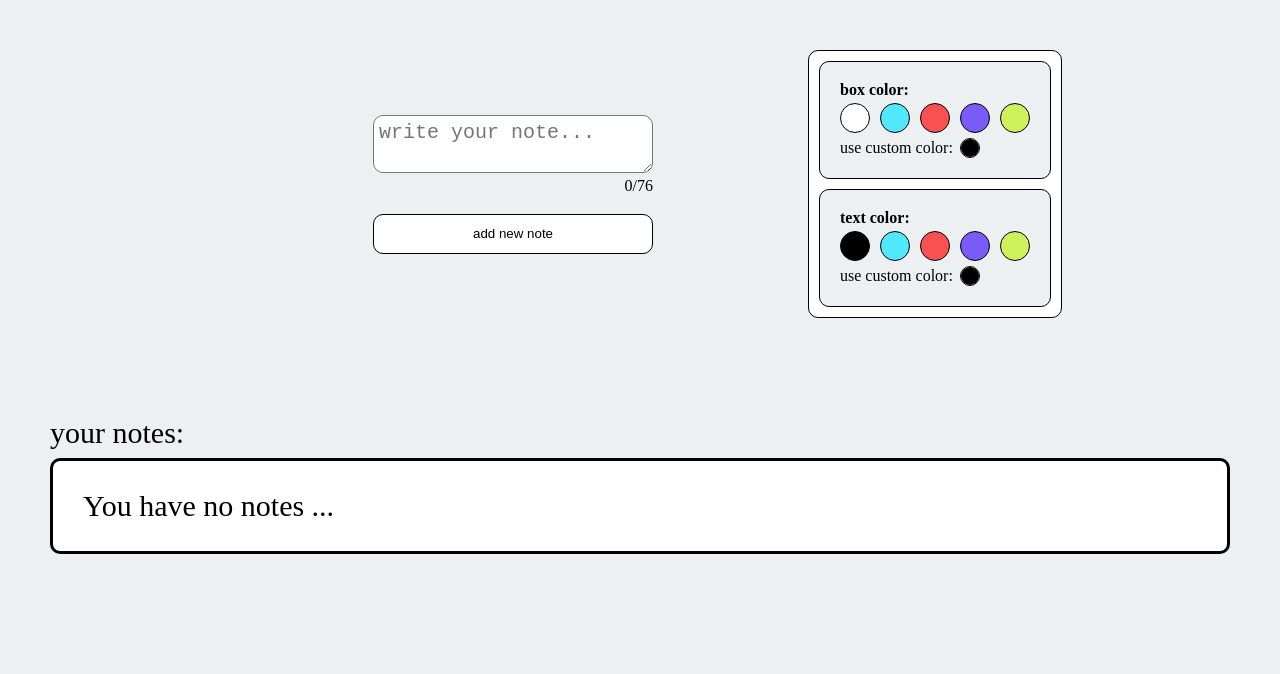
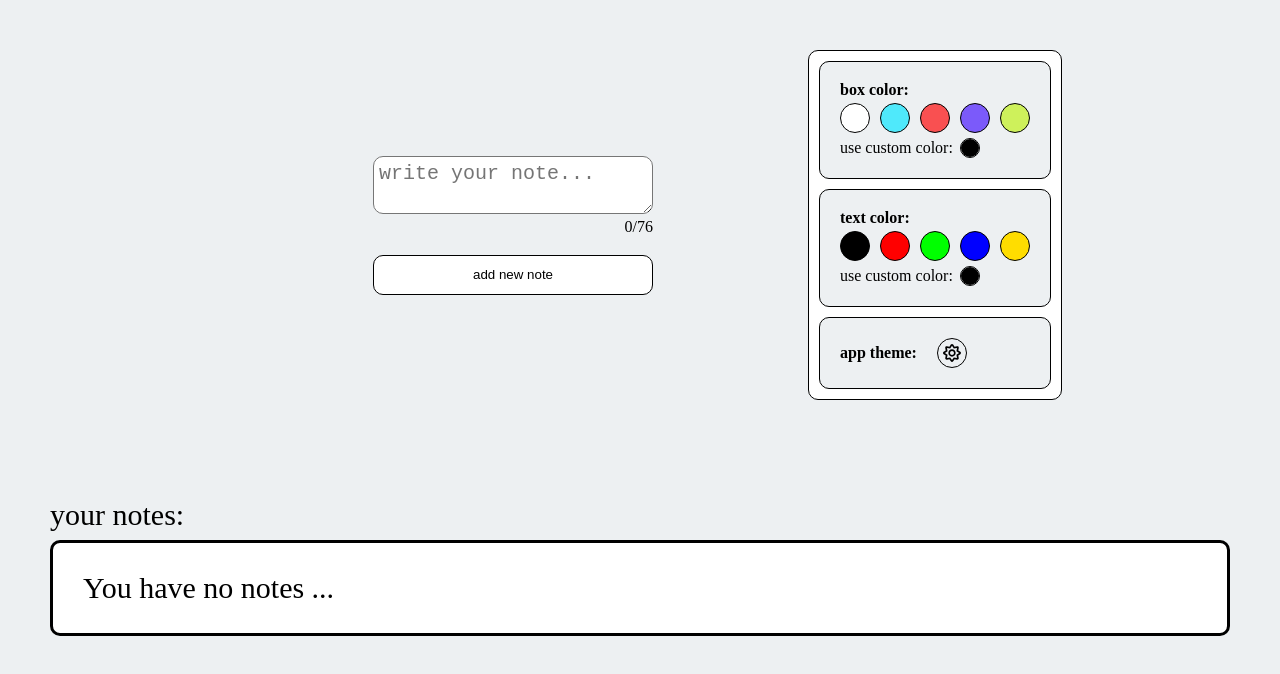
Before and after one commit to parsa-sbg/note-app, a React (Create React App) app: page / in a window 1280 px wide. Shown: the top 674 px of the page. Built offline with nearby package versions, Linux system fonts and the light colour scheme.

Commit message:
add dark mode feature

```diff
--- a/src/App.css
+++ b/src/App.css
@@ -1,15 +1,26 @@
-.App{
+body {
+    margin: 0;
+
+    font-size: 1.6rem;
+
+}
+
+.App {
     padding: 5rem;
+    background-color: var(--app-bg-color);
+    color: var(--text-color) !important;
+    min-height: 100vh;
+    transition: background-color 200ms linear;
 }
 
 @media only screen and (max-width: 1100px) {
-    .App{
+    .App {
         padding: 5rem 3rem;
     }
 }
 
 @media only screen and (max-width: 750px) {
-    .App{
+    .App {
         padding: 5rem 1rem;
     }
 }
--- a/src/App.js
+++ b/src/App.js
@@ -6,15 +6,23 @@ import AllNotes from './components/AllNotes/AllNotes';
 function App() {
 
   const [allNotesList, setAllNotesList] = useState([])
+  const [isDark, setIsDark] = useState(true)
 
   useEffect(() => {
     const storedNotes = localStorage.getItem('notes')
     storedNotes && setAllNotesList(JSON.parse(storedNotes))
+
+    const theme = JSON.parse(localStorage.getItem('theme'))
+    theme ? setIsDark(true) : setIsDark(false)
   }, [])
 
   useEffect(() => {
     localStorage.setItem('notes', JSON.stringify(allNotesList))
   }, [allNotesList])
+
+  useEffect(() => {
+    localStorage.setItem('theme', isDark)
+  }, [isDark])
 
   const addNewNote = useCallback((noteTitle, noteColor, noteTextColor) => {
     const newNote = {
@@ -30,10 +38,14 @@ function App() {
     setAllNotesList(prevNotes => prevNotes.filter(note => note.id !== noteId))
   }, [])
 
+  const changeTheme = useCallback(() => {
+    setIsDark(prevTheme => !prevTheme)
+  }, [])
+
   return (
-    <div className="App">
-      <AddNew addNewNote={addNewNote}></AddNew>
-      <AllNotes DeleteNote={DeleteNote} notes={allNotesList} ></AllNotes>
+    <div className={isDark ? 'App dark' : 'App'}>
+      <AddNew addNewNote={addNewNote} isDark={isDark} changeTheme={changeTheme}></AddNew>
+      <AllNotes DeleteNote={DeleteNote} notes={allNotesList}  ></AllNotes>
     </div>
   );
 }
--- a/src/assests/css/variables.css
+++ b/src/assests/css/variables.css
@@ -1,4 +1,4 @@
-:root{
+.App{
     --main-color: #0977ed;
     --app-bg-color: #edf0f2;
 
@@ -7,11 +7,11 @@
     --box-bg: #fff;
 }
 
-/* :root{
-    --main-color: #0977ed;
-    --app-bg-color: #111827;
+.App.dark {
+    --main-color: #0977ed !important;
+    --app-bg-color: #111827 !important;
 
-    --border-color: #000;
-    --text-color: #fff;
-    --box-bg: #242a38;
-} */
+    --border-color: #000 !important;
+    --text-color: #fff !important;
+    --box-bg: #242a38 !important;
+}
--- a/src/components/AddNew/AddNew.css
+++ b/src/components/AddNew/AddNew.css
@@ -64,9 +64,28 @@
 .options__item{
     border: 1px solid black;
     padding: 2rem;
-    max-width: fit-content;
+    width: fit-content;
     border-radius: 1rem;
     background-color: var(--app-bg-color);
+    width: 100%;
+}
+
+.theme-option{
+    display: flex;
+    gap: 2rem;
+    align-items: center;
+}
+.theme-option__btn{
+    display: flex;
+    align-items: center;
+    justify-content: center;
+    border: 1px solid var(--text-color);
+    background-color: transparent;
+    border-radius: 100%;
+    padding: .5rem;
+    cursor: pointer;
+    width: 3rem;
+    height: 3rem;
 }
 
 
--- a/src/components/AddNew/AddNew.jsx
+++ b/src/components/AddNew/AddNew.jsx
@@ -1,12 +1,15 @@
 import React, { memo, useCallback, useState } from 'react'
 import './AddNew.css'
+import { FaRegMoon } from "react-icons/fa";
+import { FaRegSun } from "react-icons/fa";
 
-export default memo(function AddNew({ addNewNote }) {
+
+export default memo(function AddNew({ addNewNote, isDark, changeTheme }) {
 
 
     const [noteTitle, setNoteTitle] = useState('')
     const [boxColors, setBoxColors] = useState(['#fff', '#00e5ffaa', '#ff0000aa', '#3700ffa0', '#bcf001a0'])
-    const [textColors, setTextColors] = useState(['#000', '#00e5ffaa', '#ff0000aa', '#3700ffa0', '#bcf001a0'])
+    const [textColors, setTextColors] = useState(['#000', '#f00', '#0f0', '#00f', '#ffdd00'])
     const [inputColor, setInputColor] = useState('#fff')
     const [inputMaxLength, setInputMaxLength] = useState(76)
     const [inputTextColor, setInputTextColor] = useState('#000')
@@ -96,6 +99,15 @@ export default memo(function AddNew({ addNewNote }) {
 
                 </div>
 
+                <div className='options__item'>
+
+                    <div className='theme-option'>
+                        <h3 className='option__title'>app theme: </h3>
+                        <button onClick={changeTheme} className='theme-option__btn'>{isDark ? (<FaRegMoon color='var(--text-color)' size={20} />) : <FaRegSun size={20} />}</button>
+                    </div>
+
+                </div>
+
             </div>
         </div>
 
--- a/src/index.css
+++ b/src/index.css
@@ -10,12 +10,3 @@
 *::before{
   box-sizing: border-box;
 }
-
-
-body {
-  margin: 0;
-
-  font-size: 1.6rem;
-  background-color: var(--app-bg-color);
-  color: var(--text-color) !important;
-}
```
